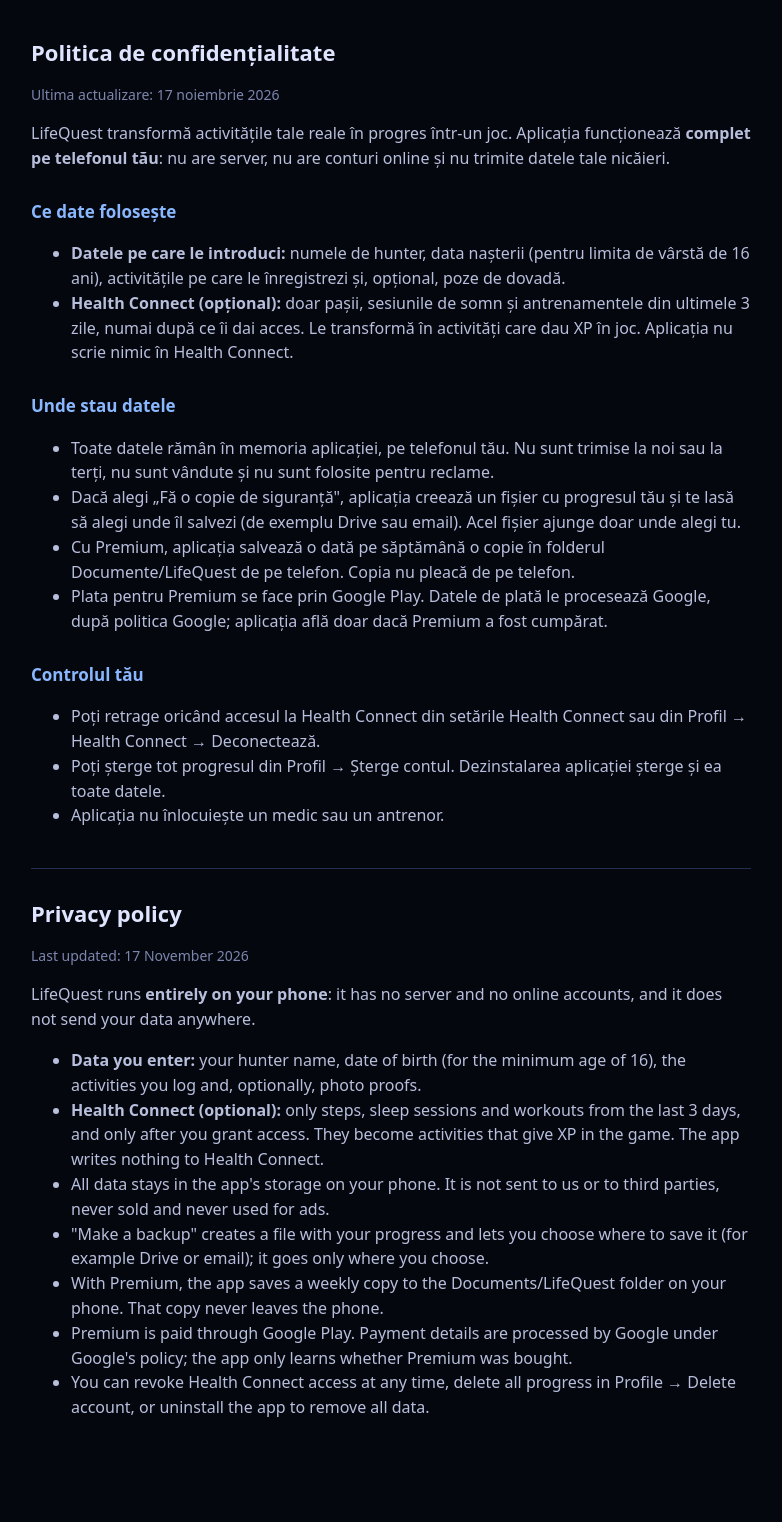
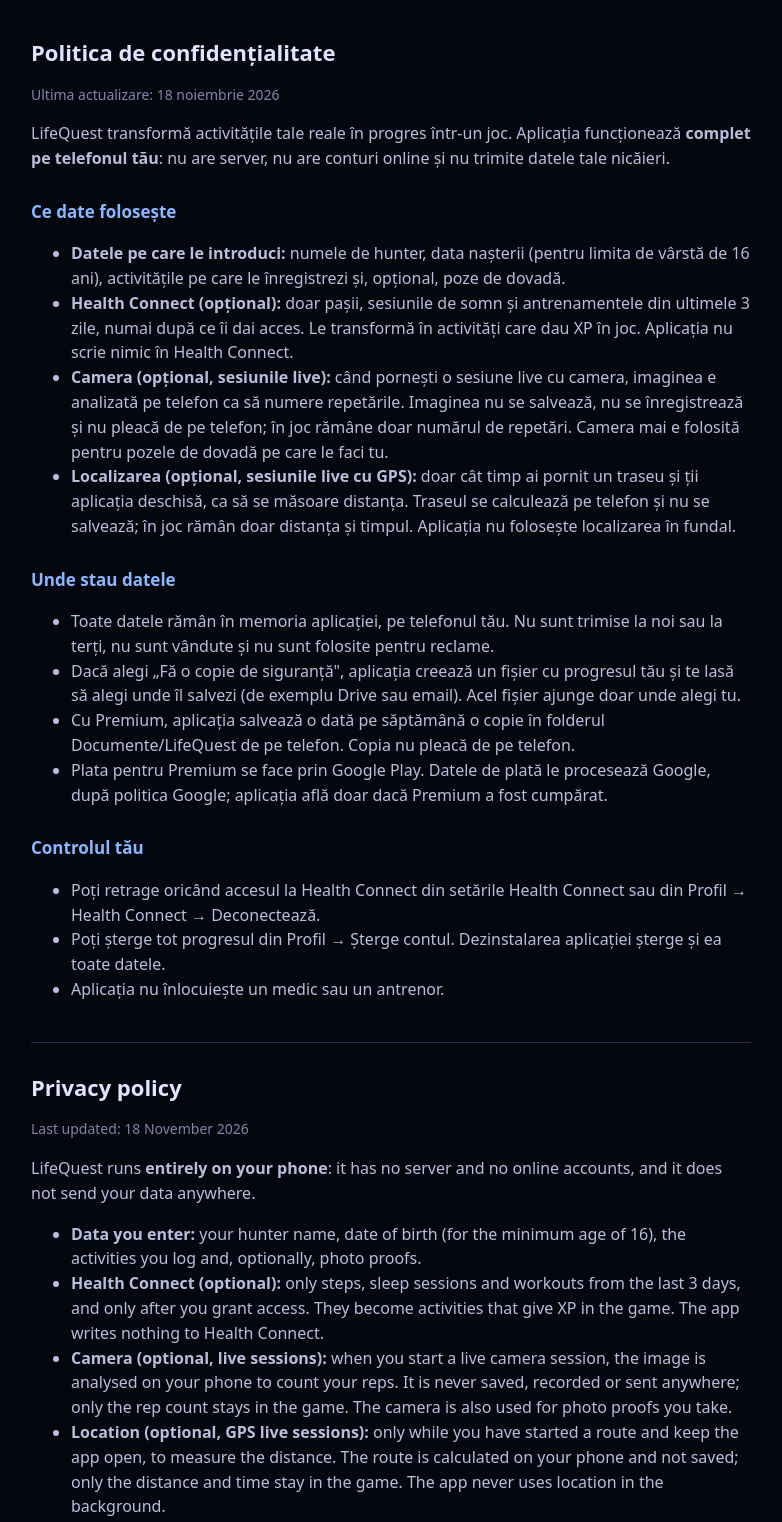
Before and after one commit to NeacsuClaudiu/hunter-system-privacy, a plain HTML site: page index.html in a window 1280 px wide. Shown: the top 1522 px of the page, without its empty margins (249-1031 px from the left). Before the commit the page ends 1476 px from the top, so only its background shows below. Drawn offline with Linux system fonts and the light colour scheme.

Commit message:
Mention camera and location for live sessions
Co-Authored-By: Claude Opus 5.5 <noreply@anthropic.com>

```diff
--- a/index.html
+++ b/index.html
@@ -15,13 +15,15 @@
 <body>
 <main>
 <h1>Politica de confidențialitate</h1>
-<p class="date">Ultima actualizare: 17 noiembrie 2026</p>
+<p class="date">Ultima actualizare: 18 noiembrie 2026</p>
 <p>LifeQuest transformă activitățile tale reale în progres într-un joc. Aplicația funcționează <b>complet pe telefonul tău</b>: nu are server, nu are conturi online și nu trimite datele tale nicăieri.</p>
 
 <h2>Ce date folosește</h2>
 <ul>
   <li><b>Datele pe care le introduci:</b> numele de hunter, data nașterii (pentru limita de vârstă de 16 ani), activitățile pe care le înregistrezi și, opțional, poze de dovadă.</li>
   <li><b>Health Connect (opțional):</b> doar pașii, sesiunile de somn și antrenamentele din ultimele 3 zile, numai după ce îi dai acces. Le transformă în activități care dau XP în joc. Aplicația nu scrie nimic în Health Connect.</li>
+  <li><b>Camera (opțional, sesiunile live):</b> când pornești o sesiune live cu camera, imaginea e analizată pe telefon ca să numere repetările. Imaginea nu se salvează, nu se înregistrează și nu pleacă de pe telefon; în joc rămâne doar numărul de repetări. Camera mai e folosită pentru pozele de dovadă pe care le faci tu.</li>
+  <li><b>Localizarea (opțional, sesiunile live cu GPS):</b> doar cât timp ai pornit un traseu și ții aplicația deschisă, ca să se măsoare distanța. Traseul se calculează pe telefon și nu se salvează; în joc rămân doar distanța și timpul. Aplicația nu folosește localizarea în fundal.</li>
 </ul>
 
 <h2>Unde stau datele</h2>
@@ -41,11 +43,13 @@
 
 <div class="en">
 <h1>Privacy policy</h1>
-<p class="date">Last updated: 17 November 2026</p>
+<p class="date">Last updated: 18 November 2026</p>
 <p>LifeQuest runs <b>entirely on your phone</b>: it has no server and no online accounts, and it does not send your data anywhere.</p>
 <ul>
   <li><b>Data you enter:</b> your hunter name, date of birth (for the minimum age of 16), the activities you log and, optionally, photo proofs.</li>
   <li><b>Health Connect (optional):</b> only steps, sleep sessions and workouts from the last 3 days, and only after you grant access. They become activities that give XP in the game. The app writes nothing to Health Connect.</li>
+  <li><b>Camera (optional, live sessions):</b> when you start a live camera session, the image is analysed on your phone to count your reps. It is never saved, recorded or sent anywhere; only the rep count stays in the game. The camera is also used for photo proofs you take.</li>
+  <li><b>Location (optional, GPS live sessions):</b> only while you have started a route and keep the app open, to measure the distance. The route is calculated on your phone and not saved; only the distance and time stay in the game. The app never uses location in the background.</li>
   <li>All data stays in the app's storage on your phone. It is not sent to us or to third parties, never sold and never used for ads.</li>
   <li>"Make a backup" creates a file with your progress and lets you choose where to save it (for example Drive or email); it goes only where you choose.</li>
   <li>With Premium, the app saves a weekly copy to the Documents/LifeQuest folder on your phone. That copy never leaves the phone.</li>
```
